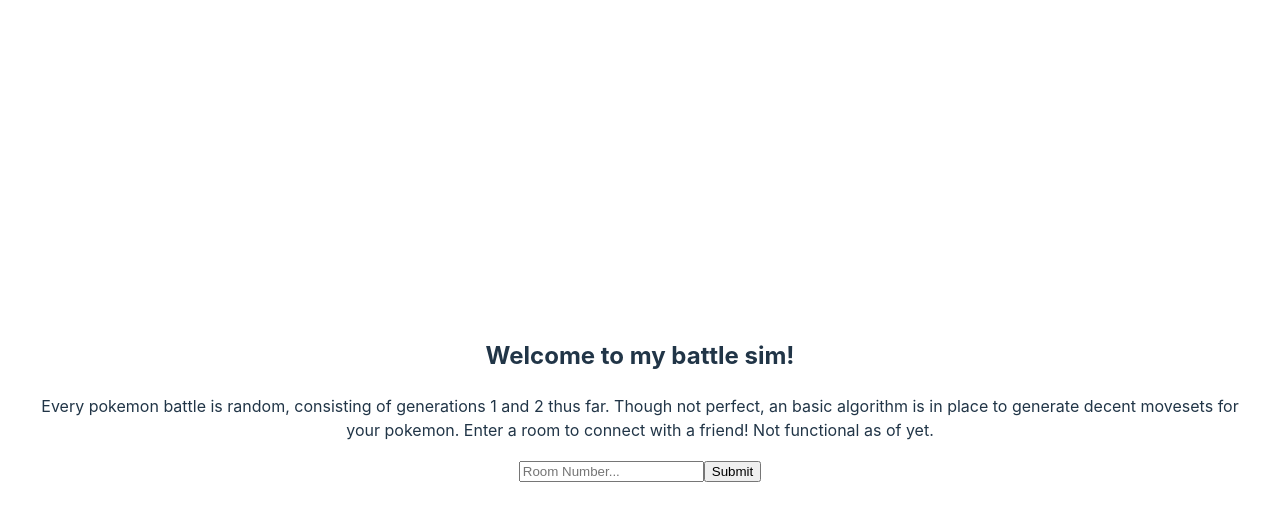
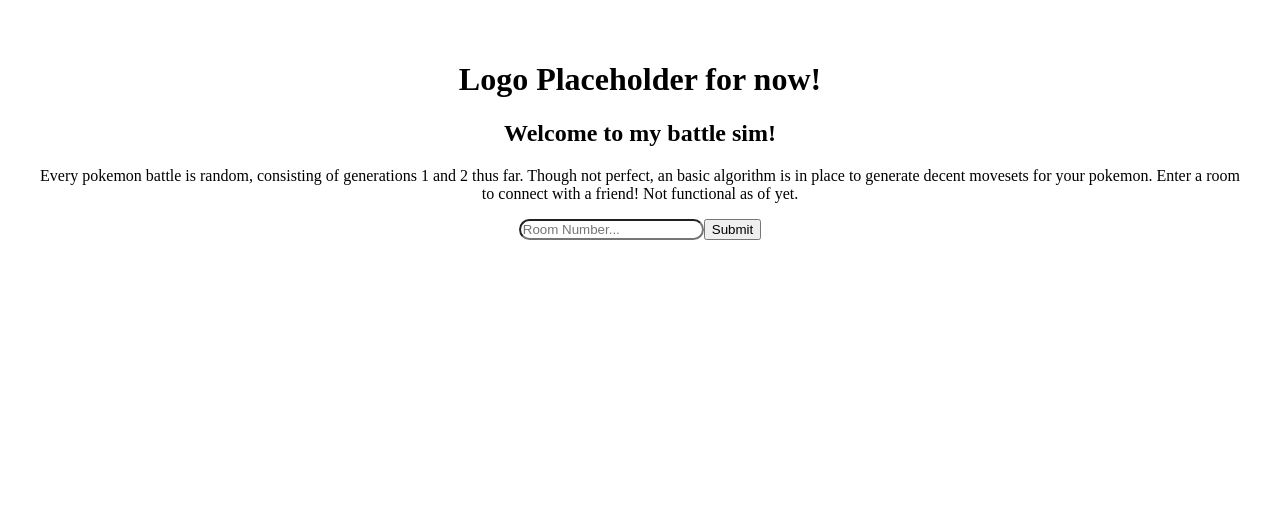
Before and after one commit to mousity/Pokemon-Battle-Simulator, a React (Vite) app in the folder client/Pokemon Sim/: page / in a window 1280 px wide. Shown: the top 520 px of the page. Built offline with nearby package versions, Linux system fonts and the light colour scheme; no server answers.

Commit message:
Fixing nesting via react router

```diff
--- a/client/Pokemon Sim/src/homepage/HomePage.jsx
+++ b/client/Pokemon Sim/src/homepage/HomePage.jsx
@@ -1,4 +1,5 @@
 import react from "react";
+import './HomePage.css';
 
 function HomePage(){
 return (
--- a/client/Pokemon Sim/src/navbar/NavBar.jsx
+++ b/client/Pokemon Sim/src/navbar/NavBar.jsx
@@ -1,7 +1,16 @@
 import React from "react";
+import './NavBar.css';
+import { Outlet } from "react-router-dom";
 
+function NavBar(){
 return (
-    <nav>
-        <h1>Logo Placeholder for now!</h1>
-    </nav>
+    <>
+        <div className="Navb">
+            <h1>Logo Placeholder for now!</h1>
+        </div>
+        <Outlet />
+    </>
 )
+}
+
+export default NavBar;
```
Also changed, not shown: client/Pokemon Sim/src/main.jsx (+10 -4 lines).
